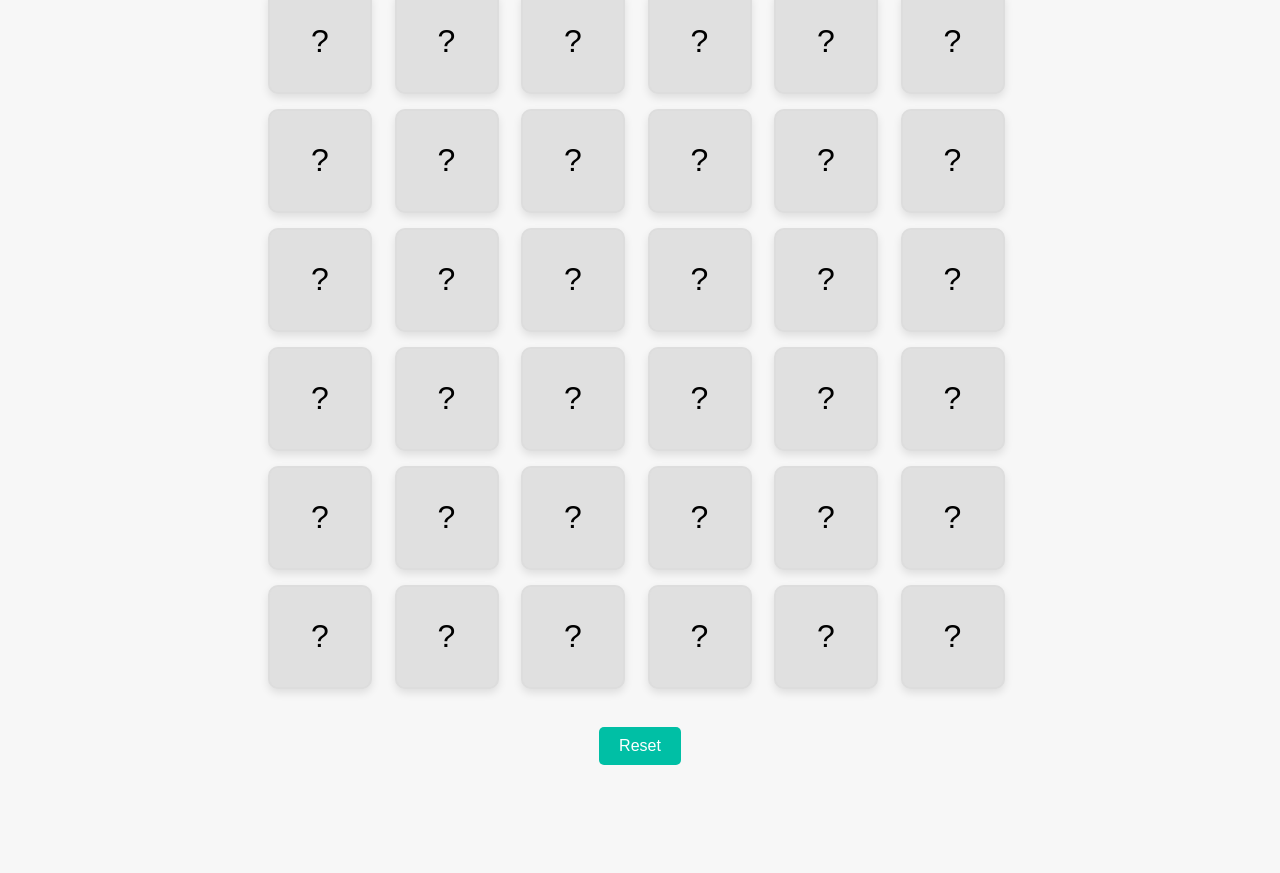
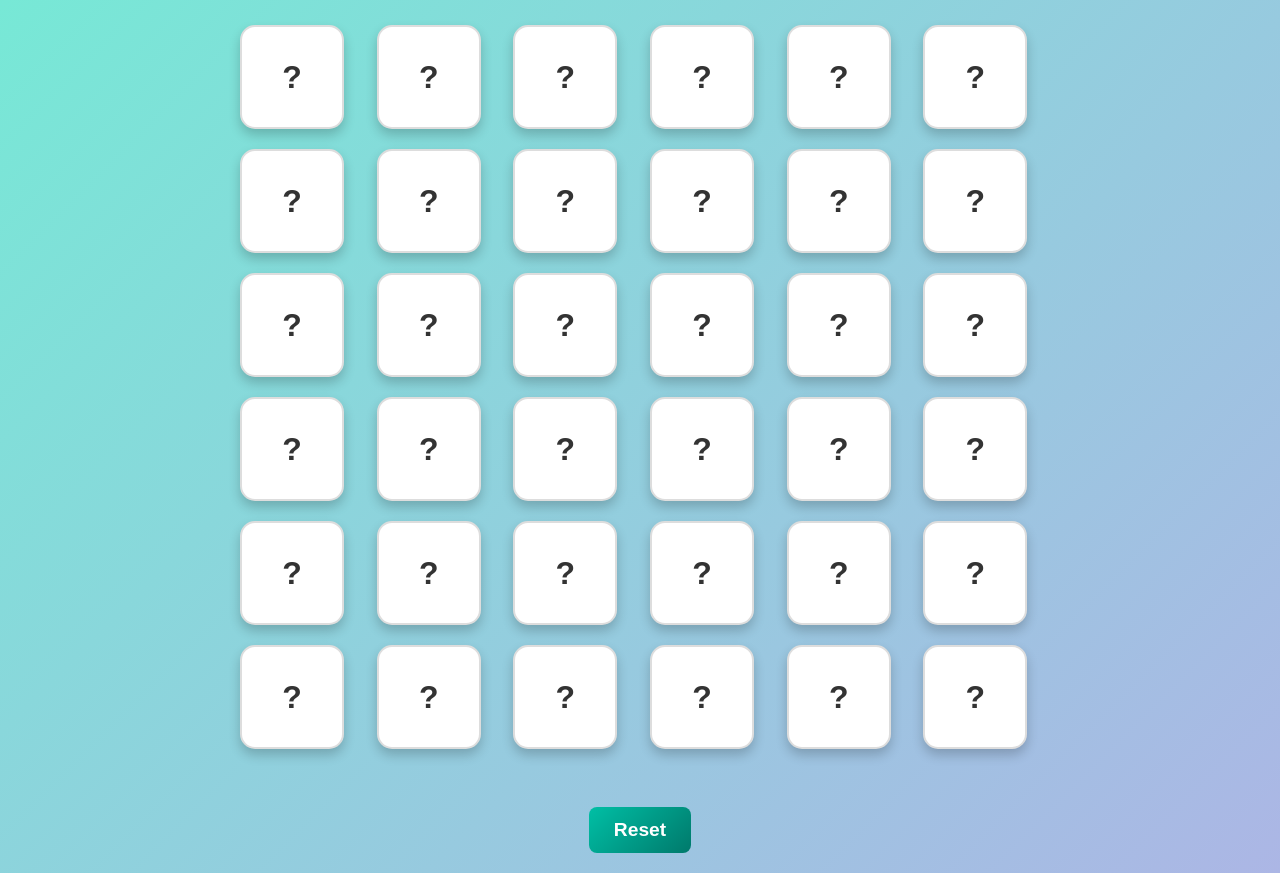
Before and after one commit to TlotloSeGamie/guessing-game, a website: page card.html in a window 1280 px wide. Shown: the part 122-995 px from the top of the page. Before the commit the page ends 907 px from the top, so only its background shows below. Drawn offline with Linux system fonts and the light colour scheme.

Commit message:
background

```diff
--- a/card.css
+++ b/card.css
@@ -1,53 +1,58 @@
 body {
-  background-color: #333;
-  font-family: Arial, sans-serif;
+  background: linear-gradient(135deg, #74ebd5, #acb6e5);
+  font-family: 'Poppins', sans-serif;
   display: flex;
   flex-direction: column;
   align-items: center;
-  background-color: #f7f7f7;
   margin: 0;
   padding: 20px;
+  color: #fff;
 }
 
 h1 {
-  color: #333;
-  font-size: 2.5rem;
+  font-size: 3rem;
+  font-weight: bold;
   margin-bottom: 20px;
+  text-shadow: 2px 2px 4px rgba(0, 0, 0, 0.3);
 }
 
 .grid-container {
-  height: 50vh;
   display: grid;
-  width: 60%;
-  height: auto;
   grid-template-columns: repeat(6, 1fr);
-  gap: 15px;
-  margin: 0 auto;
+  gap: 20px;
+  margin: 20px auto;
+  width: 80%;
+  max-width: 800px;
 }
 
 .card {
   width: 100px;
   height: 100px;
-  background-color: #e0e0e0;
+  background-color: #ffffff;
   border: 2px solid #ddd;
-  border-radius: 10px;
-  box-shadow: 0 4px 8px rgba(0, 0, 0, 0.1);
+  border-radius: 15px;
+  box-shadow: 0 6px 12px rgba(0, 0, 0, 0.2);
   display: flex;
   align-items: center;
   justify-content: center;
   font-size: 2rem;
+  font-weight: bold;
+  color: #333;
   cursor: pointer;
-  transition: transform 0.3s ease, background-color 0.3s ease;
+  transition: transform 0.3s ease, background-color 0.3s ease, box-shadow 0.3s ease;
 }
 
 .card:hover {
-  transform: scale(1.05);
+  transform: scale(1.1);
+  background-color: #f0f0f0;
+  box-shadow: 0 8px 16px rgba(0, 0, 0, 0.3);
 }
 
 .flipped {
-  background-color: #00bfa5;
+  background-color: #00c6ff;
   color: white;
-  border-color: #00796b;
+  border-color: #0073e6;
+  box-shadow: 0 6px 12px rgba(0, 0, 0, 0.3);
 }
 
 .hidden {
@@ -56,23 +61,26 @@ h1 {
 
 #win-message {
   margin-top: 20px;
-  font-size: 1.5rem;
-  color: #4caf50;
+  font-size: 1.8rem;
+  color: #ffeb3b;
   font-weight: bold;
+  text-shadow: 1px 1px 4px rgba(0, 0, 0, 0.5);
 }
 
 button {
-  padding: 10px 20px;
-  font-size: 1rem;
-  background-color: #00bfa5;
+  padding: 12px 25px;
+  font-size: 1.2rem;
+  font-weight: bold;
+  background: linear-gradient(135deg, #00bfa5, #00796b);
   color: white;
   border: none;
-  border-radius: 5px;
+  border-radius: 8px;
   cursor: pointer;
-  transition: background-color 0.3s ease;
+  transition: background 0.3s ease, transform 0.2s ease;
   margin-top: 20px;
 }
 
 button:hover {
-  background-color: #00796b;
+  background: linear-gradient(135deg, #00796b, #005b4f);
+  transform: scale(1.05);
 }
--- a/server.js
+++ b/server.js
@@ -3,10 +3,10 @@ const fs = require('fs');
 const path = require('path');
 
 const hostname = '127.0.0.1';
-const port = 3001;
+const port = 3007;
 
 const server = http.createServer((req, res) => {
-  let filePath = '.' + (req.url === '/' ? '/card.html' : req.url);  // Updated to point to card.html
+  let filePath = '.' + (req.url === '/' ? '/card.html' : req.url);
   const extname = String(path.extname(filePath)).toLowerCase();
   const mimeTypes = {
     '.html': 'text/html',
```
Also changed, not shown: card.html (+0 -2 lines).
